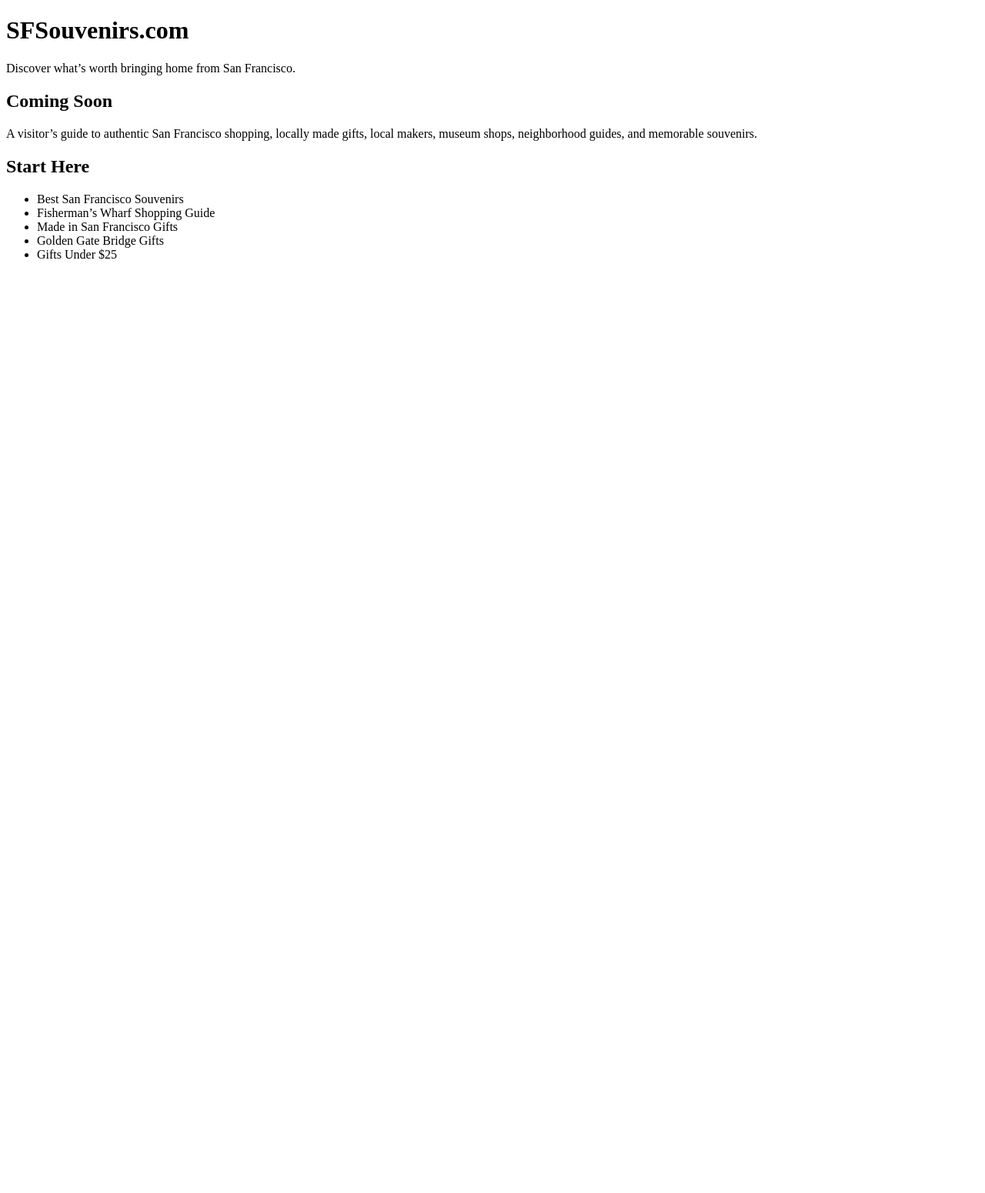
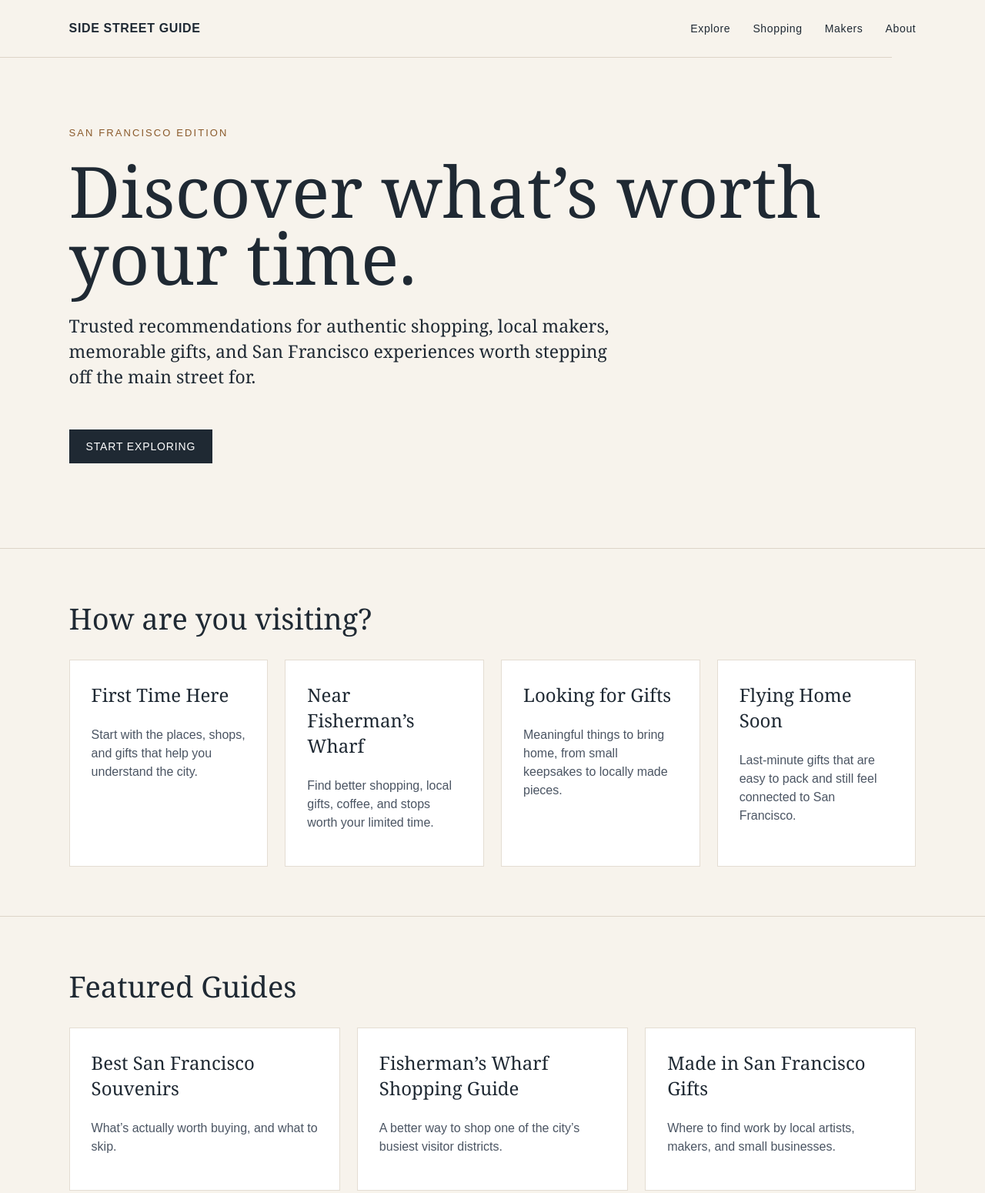
Before and after one commit to rrbulan/sfsouvenirs, a plain HTML site: page index.html in a window 1280 px wide. Shown: the top 1550 px of the page at 77% size. Before the commit the page ends 800 px from the top, so only its background shows below. Drawn offline with Linux system fonts and the light colour scheme.

Commit message:
Update index.html

```diff
--- a/index.html
+++ b/index.html
@@ -3,23 +3,170 @@
 <head>
   <meta charset="utf-8">
   <meta name="viewport" content="width=device-width, initial-scale=1">
-  <title>SFSouvenirs.com | Authentic San Francisco Shopping Guide</title>
-  <meta name="description" content="A guide to authentic San Francisco souvenirs, locally made gifts, local makers, and memorable places to shop.">
+  <title>Side Street Guide | San Francisco</title>
+  <meta name="description" content="Trusted recommendations for authentic San Francisco shopping, local makers, memorable gifts, and places worth your time.">
+  <style>
+    body {
+      margin: 0;
+      font-family: Georgia, 'Times New Roman', serif;
+      background: #f7f3ec;
+      color: #1f2933;
+    }
+    header {
+      padding: 28px 7%;
+      display: flex;
+      justify-content: space-between;
+      align-items: center;
+      font-family: Arial, sans-serif;
+      letter-spacing: .04em;
+    }
+    .logo {
+      font-weight: 700;
+      text-transform: uppercase;
+    }
+    nav a {
+      margin-left: 24px;
+      color: #1f2933;
+      text-decoration: none;
+      font-size: 14px;
+    }
+    .hero {
+      padding: 90px 7% 110px;
+      max-width: 980px;
+    }
+    .kicker {
+      font-family: Arial, sans-serif;
+      text-transform: uppercase;
+      letter-spacing: .16em;
+      font-size: 13px;
+      color: #8a5a2b;
+      margin-bottom: 24px;
+    }
+    h1 {
+      font-size: clamp(48px, 8vw, 92px);
+      line-height: .95;
+      margin: 0 0 28px;
+      font-weight: 500;
+    }
+    .hero p {
+      font-size: 23px;
+      line-height: 1.45;
+      max-width: 720px;
+    }
+    .button {
+      display: inline-block;
+      margin-top: 28px;
+      padding: 14px 22px;
+      background: #1f2933;
+      color: white;
+      text-decoration: none;
+      font-family: Arial, sans-serif;
+      font-size: 14px;
+      letter-spacing: .06em;
+      text-transform: uppercase;
+    }
+    section {
+      padding: 64px 7%;
+      border-top: 1px solid #ddd4c8;
+    }
+    h2 {
+      font-size: 38px;
+      font-weight: 500;
+      margin: 0 0 28px;
+    }
+    .grid {
+      display: grid;
+      grid-template-columns: repeat(auto-fit, minmax(220px, 1fr));
+      gap: 22px;
+    }
+    .card {
+      background: white;
+      padding: 28px;
+      min-height: 150px;
+      border: 1px solid #e4ddd3;
+    }
+    .card h3 {
+      margin-top: 0;
+      font-size: 24px;
+      font-weight: 500;
+    }
+    .card p {
+      font-family: Arial, sans-serif;
+      line-height: 1.5;
+      color: #4b5563;
+    }
+    footer {
+      padding: 40px 7%;
+      font-family: Arial, sans-serif;
+      font-size: 14px;
+      color: #6b7280;
+    }
+  </style>
 </head>
 <body>
-  <h1>SFSouvenirs.com</h1>
-  <p>Discover what’s worth bringing home from San Francisco.</p>
 
-  <h2>Coming Soon</h2>
-  <p>A visitor’s guide to authentic San Francisco shopping, locally made gifts, local makers, museum shops, neighborhood guides, and memorable souvenirs.</p>
+<header>
+  <div class="logo">Side Street Guide</div>
+  <nav>
+    <a href="#">Explore</a>
+    <a href="#">Shopping</a>
+    <a href="#">Makers</a>
+    <a href="#">About</a>
+  </nav>
+</header>
 
-  <h2>Start Here</h2>
-  <ul>
-    <li>Best San Francisco Souvenirs</li>
-    <li>Fisherman’s Wharf Shopping Guide</li>
-    <li>Made in San Francisco Gifts</li>
-    <li>Golden Gate Bridge Gifts</li>
-    <li>Gifts Under $25</li>
-  </ul>
+<main>
+  <section class="hero">
+    <div class="kicker">San Francisco Edition</div>
+    <h1>Discover what’s worth your time.</h1>
+    <p>Trusted recommendations for authentic shopping, local makers, memorable gifts, and San Francisco experiences worth stepping off the main street for.</p>
+    <a class="button" href="#">Start Exploring</a>
+  </section>
+
+  <section>
+    <h2>How are you visiting?</h2>
+    <div class="grid">
+      <div class="card">
+        <h3>First Time Here</h3>
+        <p>Start with the places, shops, and gifts that help you understand the city.</p>
+      </div>
+      <div class="card">
+        <h3>Near Fisherman’s Wharf</h3>
+        <p>Find better shopping, local gifts, coffee, and stops worth your limited time.</p>
+      </div>
+      <div class="card">
+        <h3>Looking for Gifts</h3>
+        <p>Meaningful things to bring home, from small keepsakes to locally made pieces.</p>
+      </div>
+      <div class="card">
+        <h3>Flying Home Soon</h3>
+        <p>Last-minute gifts that are easy to pack and still feel connected to San Francisco.</p>
+      </div>
+    </div>
+  </section>
+
+  <section>
+    <h2>Featured Guides</h2>
+    <div class="grid">
+      <div class="card">
+        <h3>Best San Francisco Souvenirs</h3>
+        <p>What’s actually worth buying, and what to skip.</p>
+      </div>
+      <div class="card">
+        <h3>Fisherman’s Wharf Shopping Guide</h3>
+        <p>A better way to shop one of the city’s busiest visitor districts.</p>
+      </div>
+      <div class="card">
+        <h3>Made in San Francisco Gifts</h3>
+        <p>Where to find work by local artists, makers, and small businesses.</p>
+      </div>
+    </div>
+  </section>
+</main>
+
+<footer>
+  Side Street Guide, San Francisco Edition. Published at SFSouvenirs.com.
+</footer>
+
 </body>
 </html>
```
